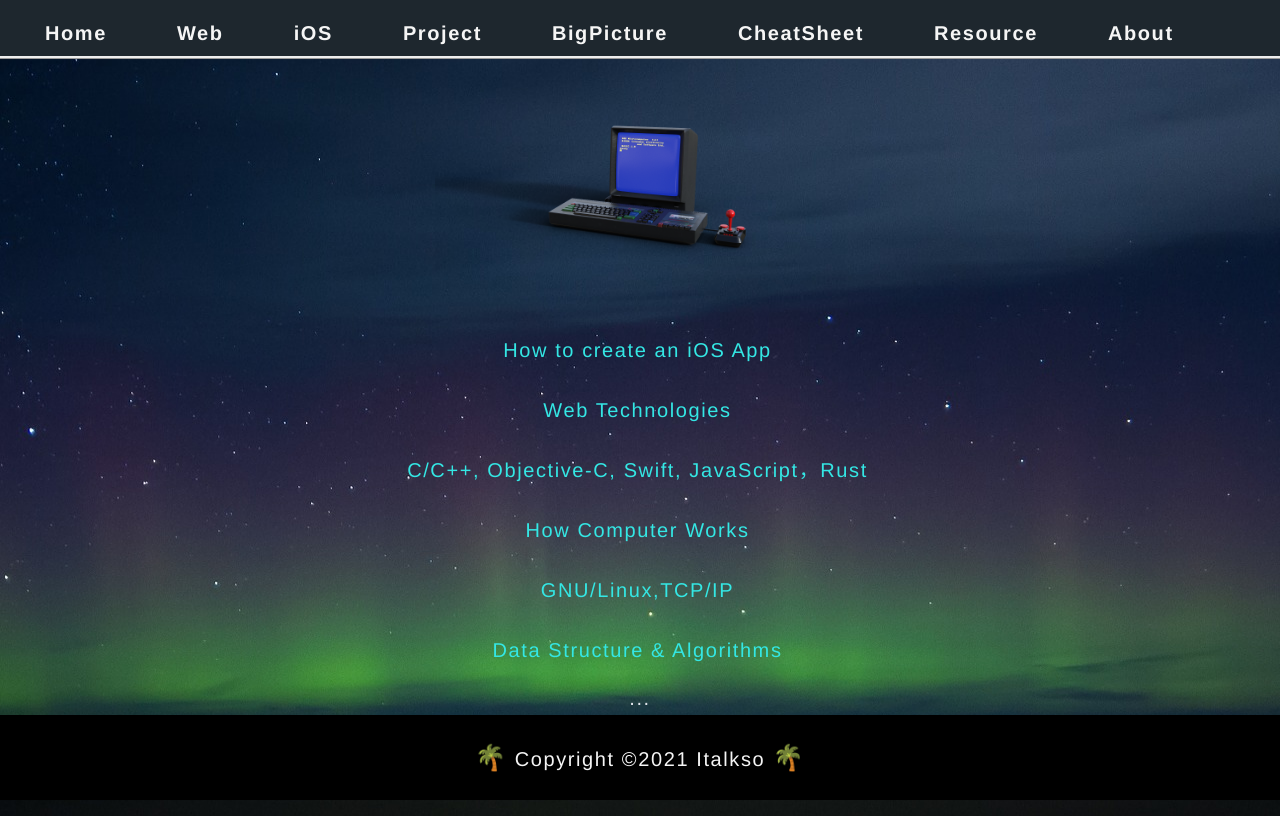
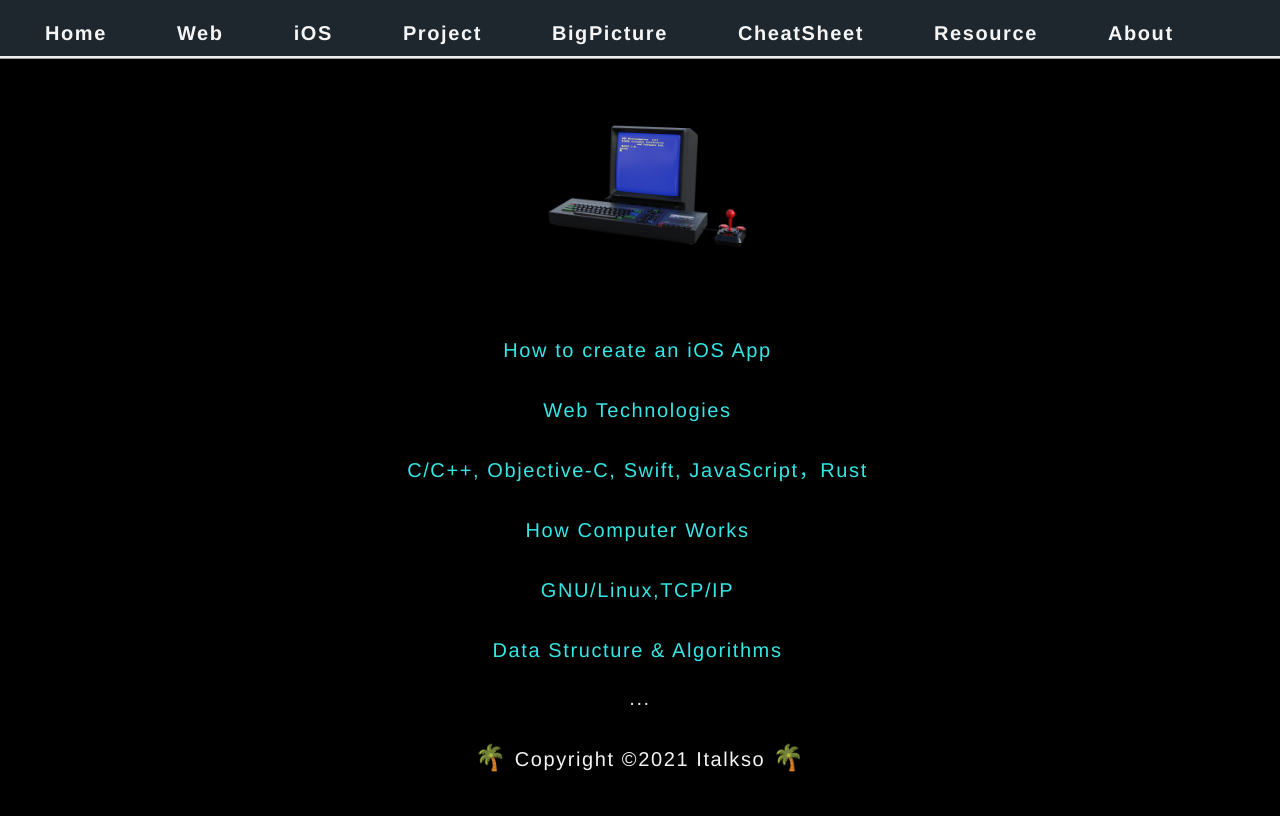
Before and after one commit to italkso/italkso.github.io, a plain HTML site: page index.html in a window 1280 px wide. Drawn offline with Linux system fonts and the light colour scheme.

Commit message:
Change background color

```diff
--- a/styles/style.css
+++ b/styles/style.css
@@ -9,7 +9,8 @@ html {
     max-width: 100%;
     line-height: 1.8;
     letter-spacing: 0.08em;
-    background-image: url(../images/northern-lights.jpg);
+    background-color: black;
+    /*background-image: url(../images/northern-lights.jpg);*/
     background-repeat: no-repeat;
     background-attachment: fixed;
     background-position: center;
```
